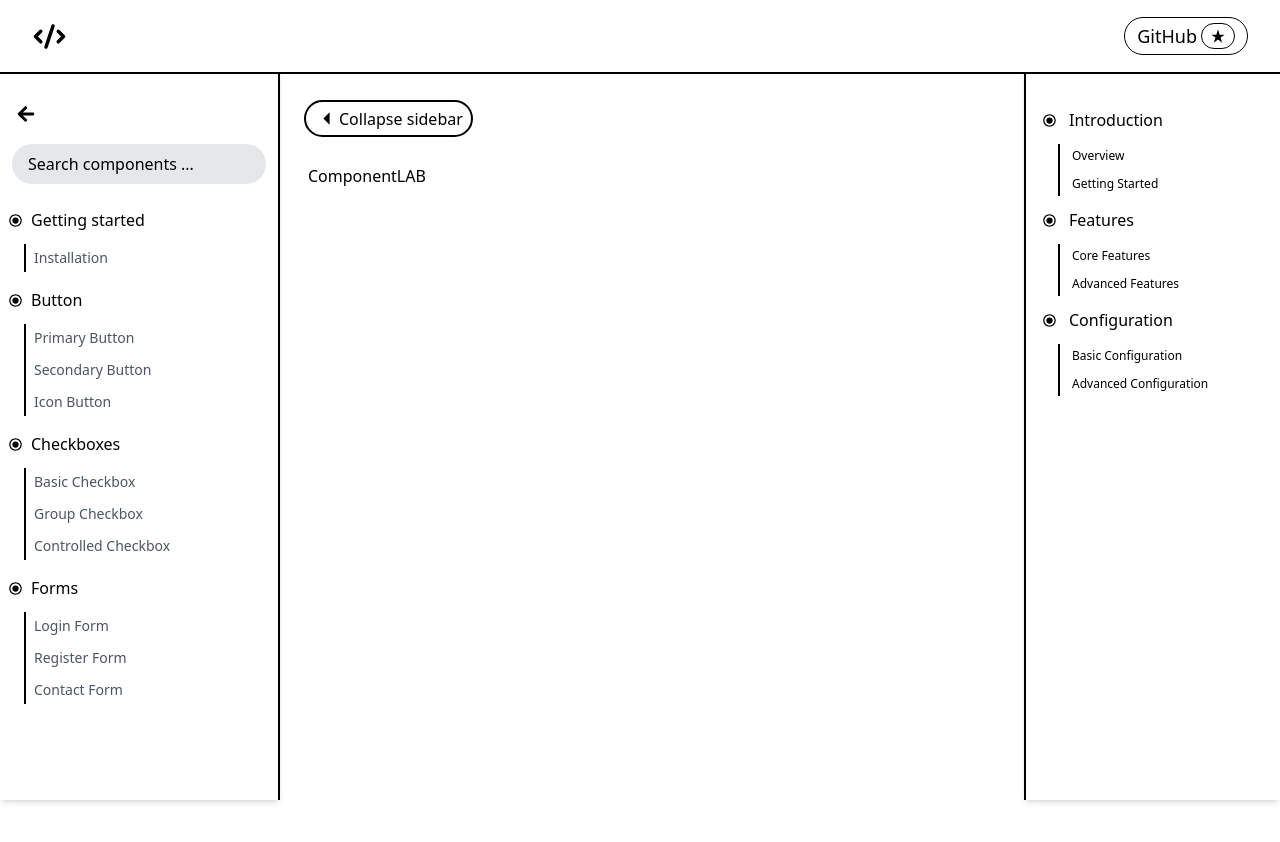
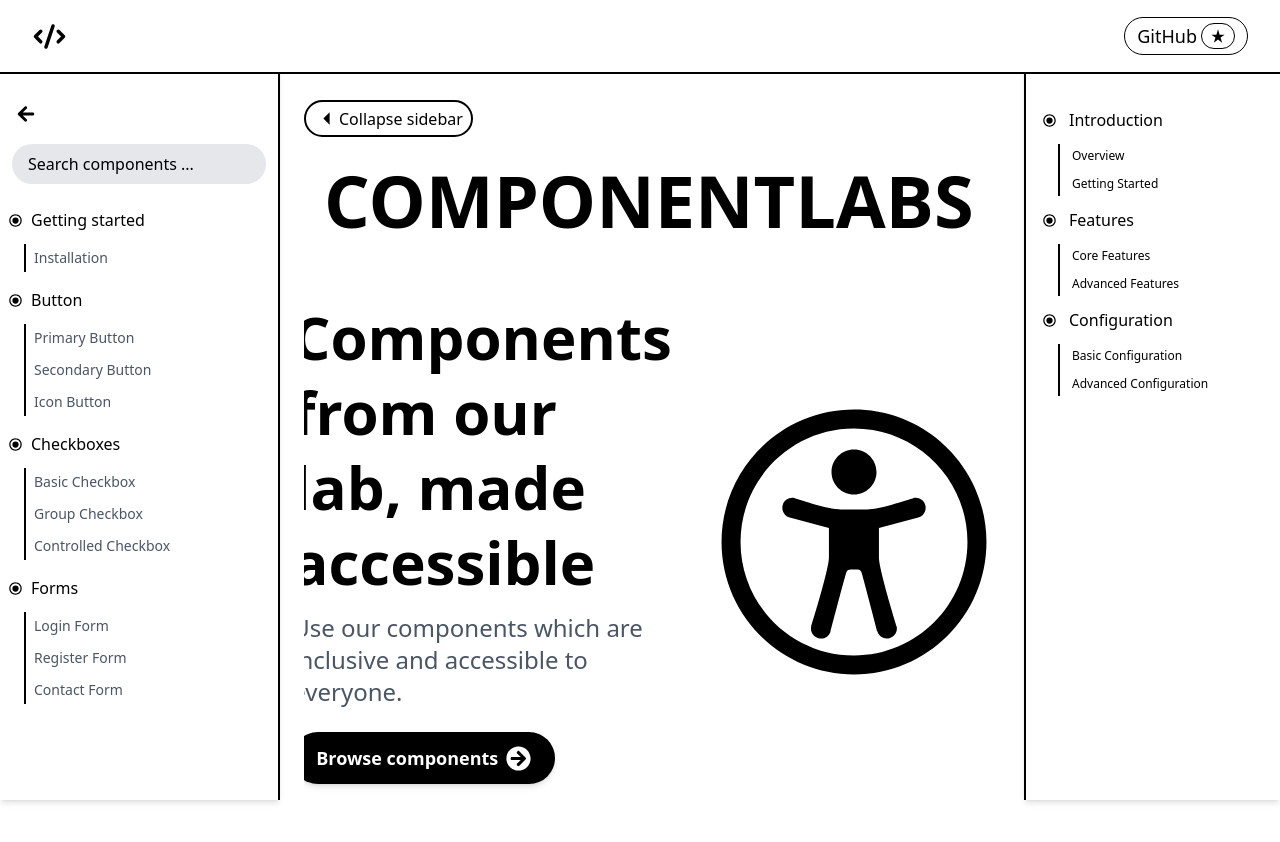
Before and after one commit to snippet-labs/COMPONENTLAB, a Next.js app: page / in a window 1280 px wide. Shown: the top 842 px of the page. Before the commit the page ends 820 px from the top, so only its background shows below. Built offline with nearby package versions, Linux system fonts and the light colour scheme.

Commit message:
page(header): integrate header with layout

```diff
--- a/src/app/page.tsx
+++ b/src/app/page.tsx
@@ -3,7 +3,7 @@ import Header from '@/components/Header/Header';
 const Index: React.FC = () => {
   return (
     <div>
-      <div>ComponentLAB</div>
+      <div><Header/></div>
     </div>
   );
 };
--- a/src/components/Header/Header.tsx
+++ b/src/components/Header/Header.tsx
@@ -4,7 +4,13 @@ import { RxAccessibility } from 'react-icons/rx';
 
 const Header: React.FC = () => {
   return (
-    <header className="max-w-6xl mx-auto min-h-screen flex items-center px-4" data-testid="header">
+    <header className="max-w-6xl mx-auto min-h-screen flex flex-col items-center lg:items-start px-4" data-testid="header">
+       <h2
+        className="text-3xl sm:text-5xl md:text-6xl lg:text-7xl font-extrabold text-black mb-16 text-center lg:text-left"
+        data-testid="header-brand"
+      >
+        COMPONENTLABS
+      </h2>
       <div className="flex flex-col-reverse lg:flex-row justify-center items-center gap-6 sm:gap-8 w-full">
         <div className="flex-1 text-center lg:text-left">
           <h1
@@ -21,7 +27,7 @@ const Header: React.FC = () => {
           </p>
           <div className="mt-6 flex justify-center lg:justify-start">
             <button
-              className="px-5 sm:px-6 py-3 bg-black text-white text-base sm:text-lg font-bold rounded-4xl shadow-md hover:bg-gray-700 transition-colors flex items-center gap-2"
+              className="px-5 sm:px-6 py-3 bg-black text-white text-base sm:text-lg font-bold rounded-4xl shadow-md flex items-center gap-2 cursor-pointer hover:scale-105 transition-transform-all duration-300 ease-in-out"
               data-testid="header-button"
             >
               Browse components
```
Also changed, not shown: 1 other file (tests, documents, lock files or other folders).
